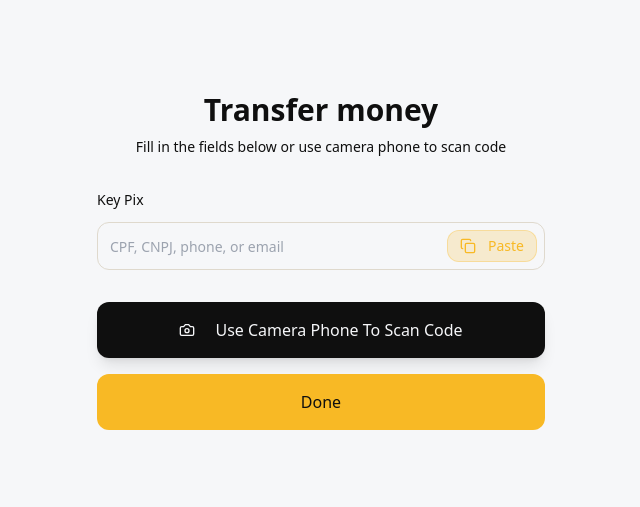
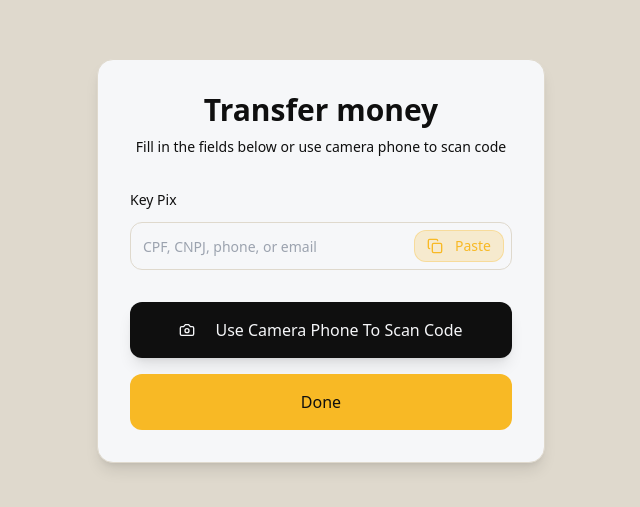
Before and after one commit to gpweins/pix-stellar-bridge, a React (Vite) app: page / in a window 1280 px wide. Shown: the part 139-646 px from the top of the page, without its empty margins (319-959 px from the left). Built offline with nearby package versions, Linux system fonts and the light colour scheme.

Commit message:
Refactor: Add card container
Wrap the PIX transfer content in a gray, rounded card container.

```diff
--- a/src/components/TransferMoney.tsx
+++ b/src/components/TransferMoney.tsx
@@ -63,8 +63,9 @@ const TransferMoney = () => {
   };
 
   return (
-    <div className="min-h-screen bg-background flex items-center justify-center p-4">
-      <div className="w-full max-w-md mx-auto space-y-8">
+    <div className="min-h-screen bg-stellar-gray flex items-center justify-center p-4">
+      <div className="w-full max-w-md mx-auto">
+        <div className="bg-card rounded-2xl shadow-lg border border-border p-8 space-y-8">
           {/* Header */}
           <div className="text-center space-y-2">
             <h1 className="text-3xl font-bold text-foreground">
@@ -124,6 +125,7 @@ const TransferMoney = () => {
         </div>
         </div>
       </div>
+    </div>
   );
 };
 
```
Lines whose indentation alone changed are shown as unchanged.
